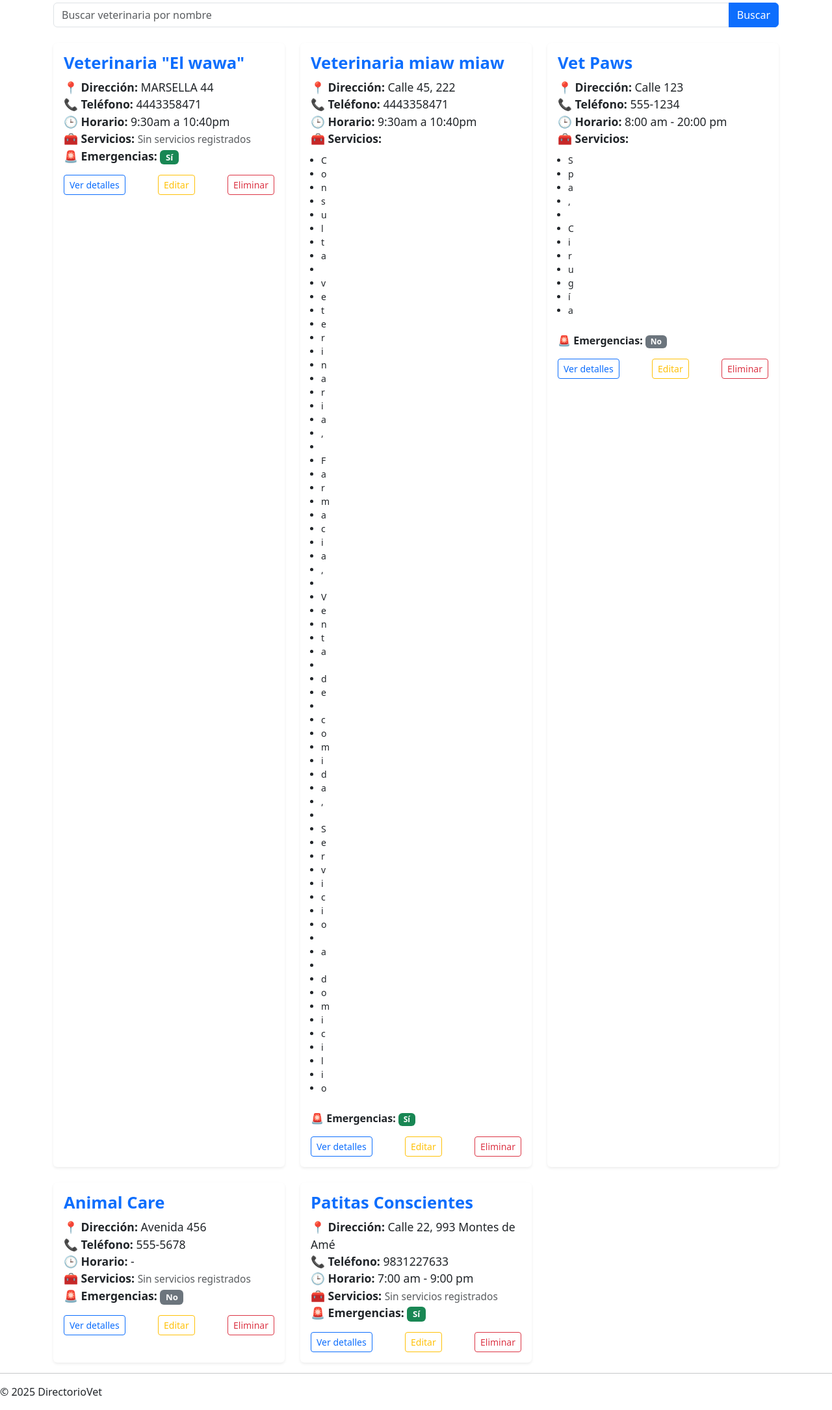
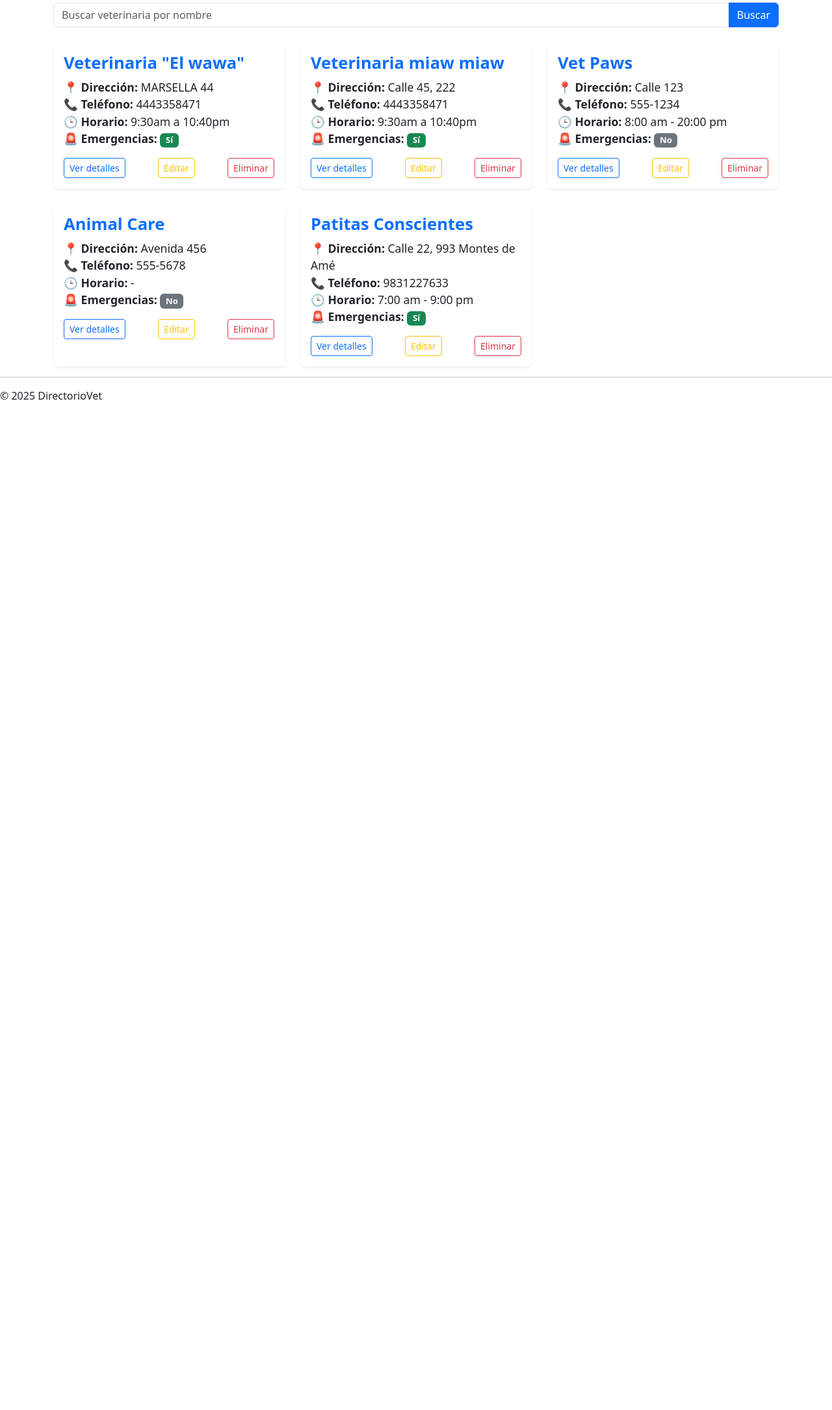
Before and after one commit to karyabarca/Directorio_Vet, a Django app: page /veterinarias/ in a window 1280 px wide. Shown: the part 162-2332 px from the top of the page at 65% size. After the commit the page ends 777 px from the top, so only its background shows below. Run offline with Django 5.2, Linux system fonts and the light colour scheme; data comes from the database, SQL or seed files in the repository; both versions use the stored data as it was after the commit.

Commit message:
Modificación de tarjetas

```diff
--- a/directorio_vet/veterinarias/templates/veterinarias/lista.html
+++ b/directorio_vet/veterinarias/templates/veterinarias/lista.html
@@ -27,17 +27,6 @@
                                 📍 <strong>Dirección:</strong> {{ vet.direccion|default:"No disponible" }}<br>
                                 📞 <strong>Teléfono:</strong> {{ vet.telefono|default:"No disponible" }}<br>
                                 🕒 <strong>Horario:</strong> {{ vet.horario|default:"-" }}<br>
-                                🧰 <strong>Servicios:</strong>
-                                {% if vet.get_servicios_display %}
-                                    <ul class="mb-0 ps-3 small">
-                                        {% for servicio in vet.get_servicios_display %}
-                                            <li>{{ servicio }}</li>
-                                        {% endfor %}
-                                    </ul>
-                                {% else %}
-                                    <span class="text-muted small">Sin servicios registrados</span>
-                                {% endif %}
-                                <br>
                                 🚨 <strong>Emergencias:</strong>
                                 {% if vet.admite_emergencias %}
                                     <span class="badge bg-success">Sí</span>
```
Also changed, not shown: directorio_vet/db.sqlite3.
